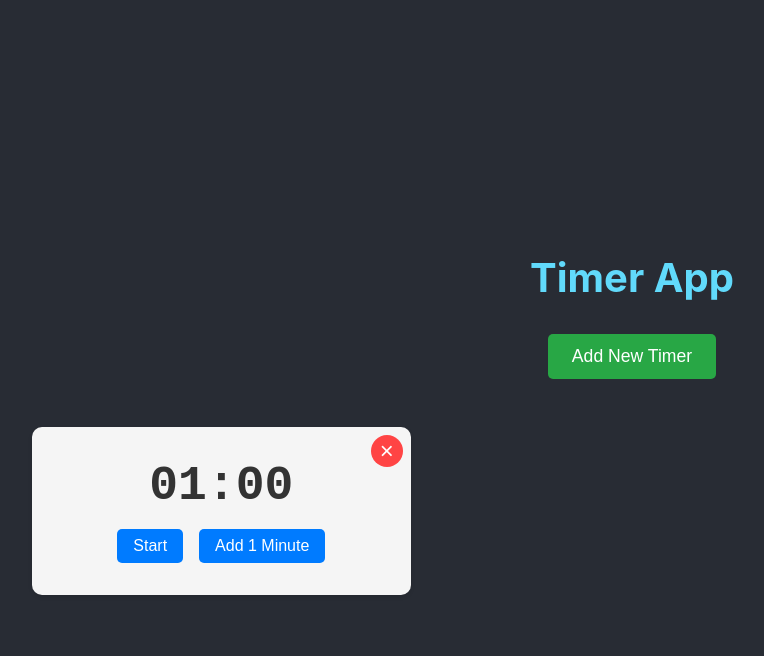
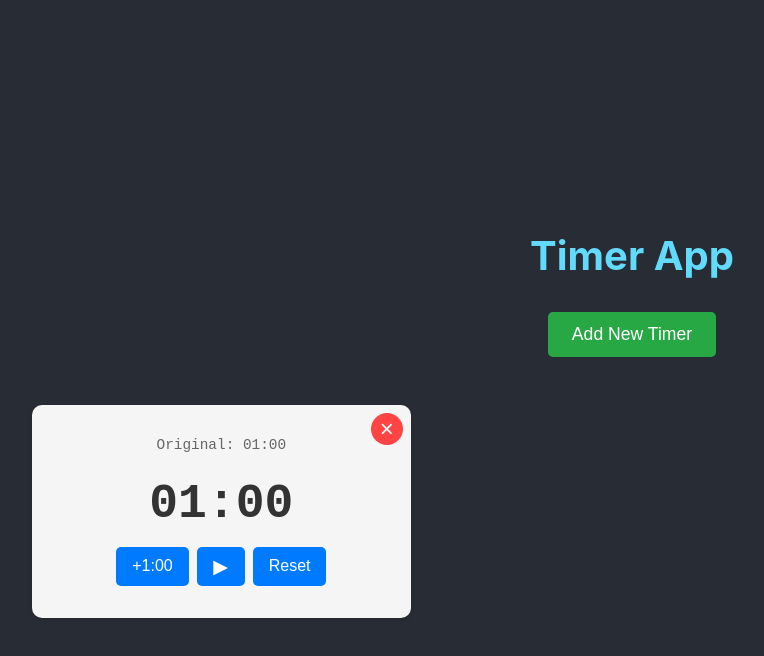
Before and after one commit to nickreynolds/timer, a React (Create React App) app: page / in a window 1280 px wide. Both pictures are taken after a click on the button "Add New Timer". Shown: the top 656 px of the page, without its empty margins (8-772 px from the left). Built offline with nearby package versions, Linux system fonts and the light colour scheme.

Commit message:
feat: add reset functionality

```diff
--- a/src/components/Timer.css
+++ b/src/components/Timer.css
@@ -8,6 +8,13 @@
   border-radius: 10px;
   box-shadow: 0 2px 4px rgba(0, 0, 0, 0.1);
   position: relative;
+}
+
+.timer-header {
+  font-size: 0.9rem;
+  color: #666;
+  font-family: monospace;
+  margin-bottom: 0.5rem;
 }
 
 .remove-button {
@@ -63,7 +70,8 @@
 
 .timer-controls {
   display: flex;
-  gap: 1rem;
+  gap: 0.5rem;
+  justify-content: center;
 }
 
 .timer-button {
@@ -75,8 +83,15 @@
   color: white;
   cursor: pointer;
   transition: background-color 0.2s;
+  min-width: 4rem;
 }
 
 .timer-button:hover {
   background-color: #0056b3;
 }
+
+.icon-button {
+  padding: 0.5rem;
+  min-width: 3rem;
+  font-size: 1.2rem;
+}
--- a/src/components/Timer.tsx
+++ b/src/components/Timer.tsx
@@ -7,6 +7,7 @@ interface TimerProps {
 
 const Timer: React.FC<TimerProps> = ({ onRemove }) => {
   const [time, setTime] = useState<number>(60); // Start at 1 minute (60 seconds)
+  const [originalTime, setOriginalTime] = useState<number>(60); // Track original starting time
   const [isRunning, setIsRunning] = useState<boolean>(false); // Start paused
   const [isEditing, setIsEditing] = useState<boolean>(false);
   const [editValue, setEditValue] = useState<string>('');
@@ -67,7 +68,6 @@ const Timer: React.FC<TimerProps> = ({ onRemove }) => {
     setIsEditing(true);
     setIsRunning(false);
     setEditValue(formatTime(time));
-    // Use setTimeout to ensure the input is rendered before focusing
     setTimeout(() => {
       inputRef.current?.focus();
     }, 0);
@@ -78,6 +78,7 @@ const Timer: React.FC<TimerProps> = ({ onRemove }) => {
     const newTime = parseTime(editValue);
     if (newTime > 0) {
       setTime(newTime);
+      setOriginalTime(newTime); // Update original time when manually edited
     }
     setIsRunning(true);
   };
@@ -90,12 +91,10 @@ const Timer: React.FC<TimerProps> = ({ onRemove }) => {
 
   const togglePause = () => {
     if (isRunning) {
-      // When pausing, calculate how long until the next tick
       const now = Date.now();
       const timeSinceLastTick = now - lastTickTime.current;
       nextTickDelay.current = 1000 - (timeSinceLastTick % 1000);
     } else {
-      // When starting, update the last tick time
       lastTickTime.current = Date.now();
     }
     setIsRunning(prev => !prev);
@@ -103,11 +102,23 @@ const Timer: React.FC<TimerProps> = ({ onRemove }) => {
 
   const addMinute = () => {
     setTime(prevTime => prevTime + 60);
+    if (!isRunning) {
+      setOriginalTime(prevTime => prevTime + 60); // Only update original time when paused
+    }
+  };
+
+  const resetTimer = () => {
+    setTime(originalTime);
+    setIsRunning(false);
+    nextTickDelay.current = 0;
   };
 
   return (
     <div className="timer-container">
       <button className="remove-button" onClick={onRemove}>×</button>
+      <div className="timer-header">
+        Original: {formatTime(originalTime)}
+      </div>
       <div className="timer-display">
         {isEditing ? (
           <input
@@ -126,11 +137,14 @@ const Timer: React.FC<TimerProps> = ({ onRemove }) => {
         )}
       </div>
       <div className="timer-controls">
-        <button onClick={togglePause} className="timer-button">
-          {isRunning ? 'Pause' : 'Start'}
+        <button onClick={addMinute} className="timer-button">
+          +1:00
         </button>
-        <button onClick={addMinute} className="timer-button">
-          Add 1 Minute
+        <button onClick={togglePause} className="timer-button icon-button">
+          {isRunning ? '⏸' : '▶'}
+        </button>
+        <button onClick={resetTimer} className="timer-button">
+          Reset
         </button>
       </div>
     </div>
```
